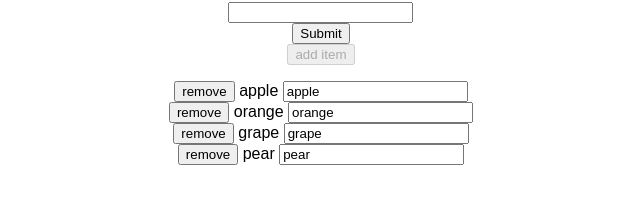
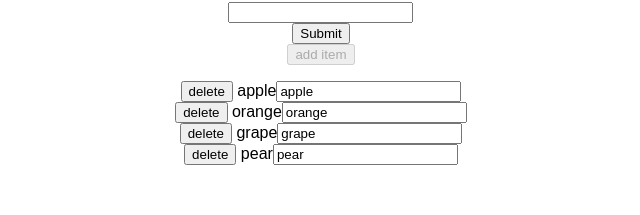
Before and after one commit to donaldkaiserjr/example-codesandbox, a React (Create React App) app: page / in a window 1280 px wide. Shown: the part 1488-1703 px from the top of the page, without its empty margins (319-959 px from the left). Built offline with nearby package versions, Linux system fonts and the light colour scheme.

Commit message:
FruitApp File rewrite Rewrote the fruit app file for practice and testing

```diff
--- a/src/fruitApp.js
+++ b/src/fruitApp.js
@@ -26,8 +26,9 @@ export default function FruitApp() {
       <ul style={{ listStyle: "none", paddingLeft: 0 }}>
         {items.map((item) => (
           <li key={item.id}>
-            <button onClick={() => removeItem(item)}>remove</button>{" "}
-            <label htmlFor={`${item.value}-input`}>{item.value}</label>{" "}
+            <button onClick={() => removeItem(item)}>delete</button>{" "}
+            <label htmlFor={`${item.value}-input`}>{item.value}</label>
+            {""}
             <input id={`${item.value}-input`} defaultValue={item.value} />
           </li>
         ))}
```
